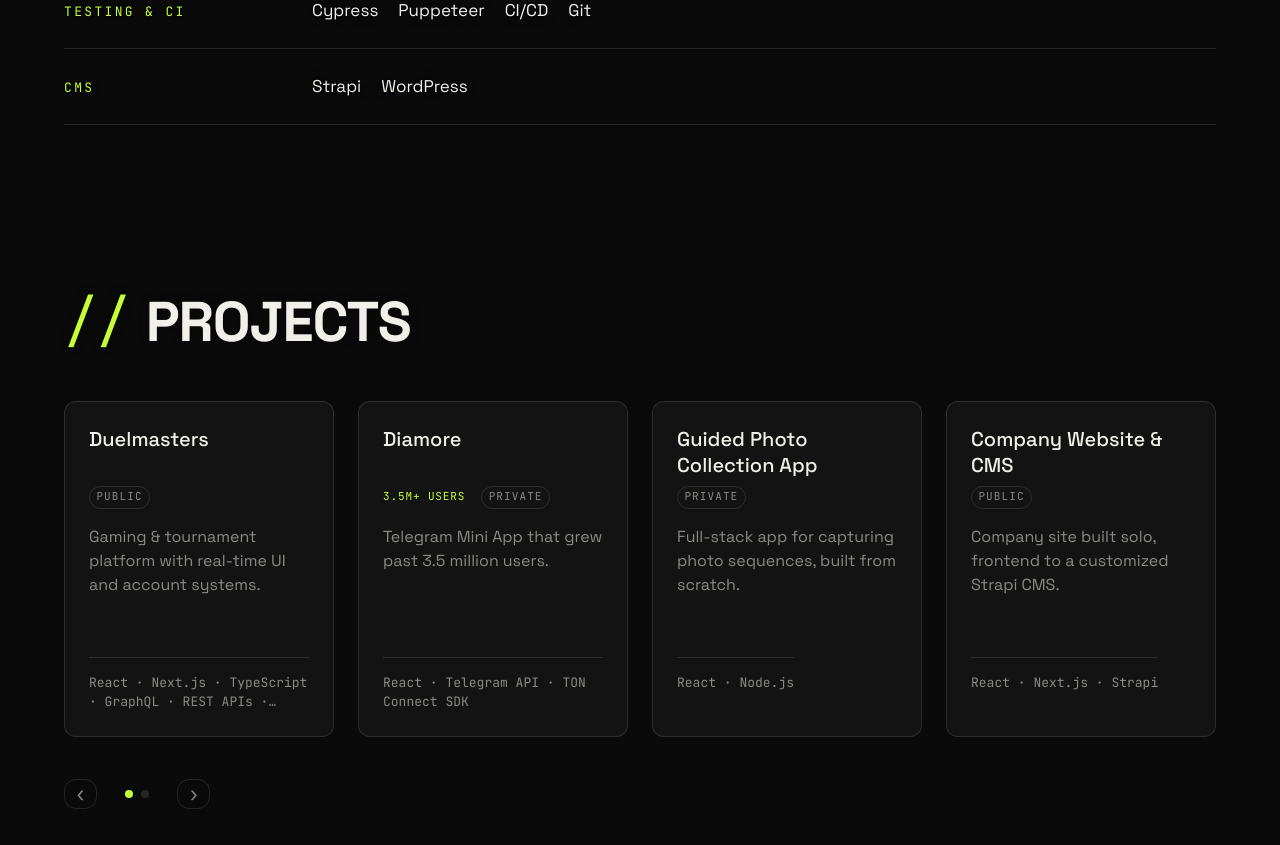
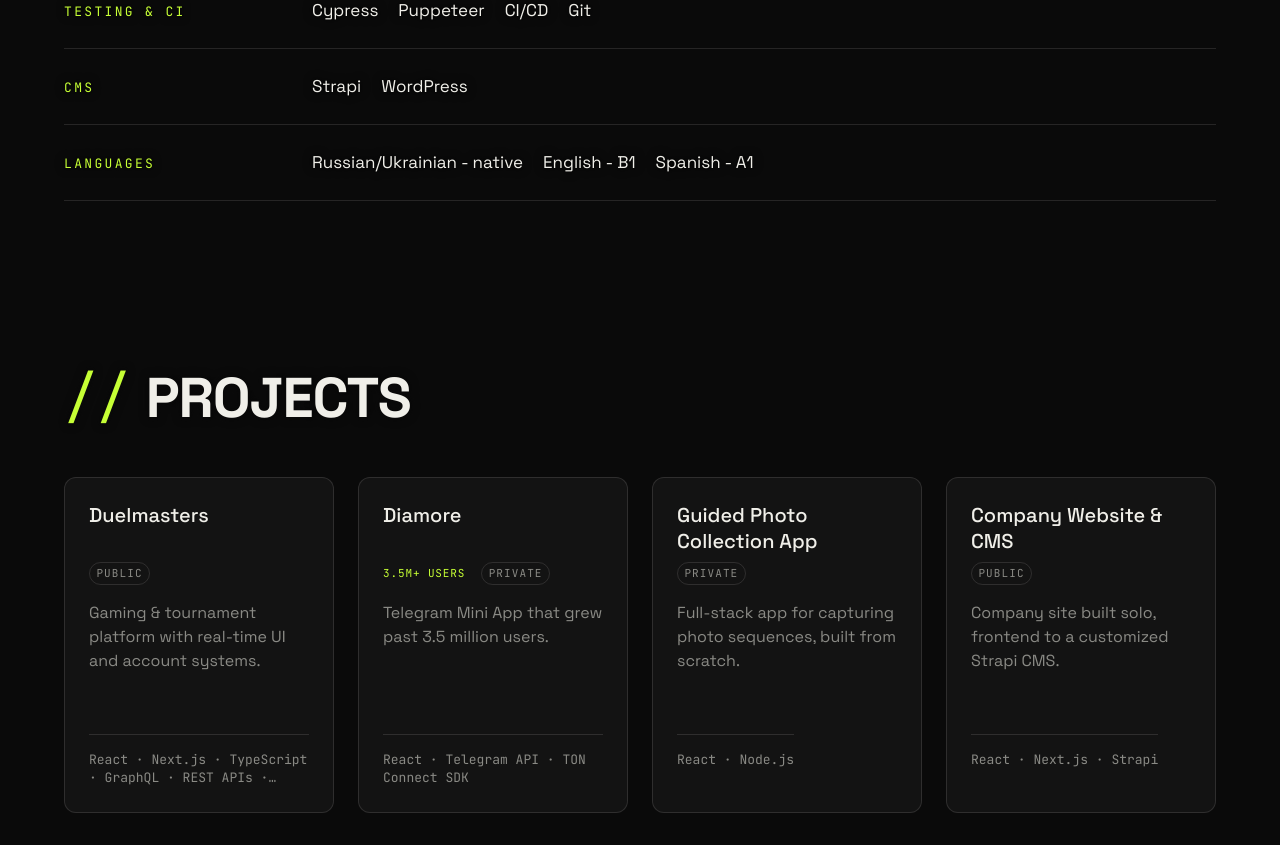
Before and after one commit to Svyat0y/portfolio, a React (Vite) app: page / in a window 1280 px wide. Shown: the part 2100-2945 px from the top of the page. Built offline with nearby package versions, Linux system fonts and the light colour scheme.

Commit message:
chore: add new skills

```diff
--- a/src/sections/skills/skills.content.ts
+++ b/src/sections/skills/skills.content.ts
@@ -36,4 +36,8 @@
     label: 'CMS',
     items: ['Strapi', 'WordPress'],
   },
+  {
+    label: 'languages',
+    items: ['Russian/Ukrainian - native', 'English - B1', 'Spanish - A1'],
+  },
 ];
```
